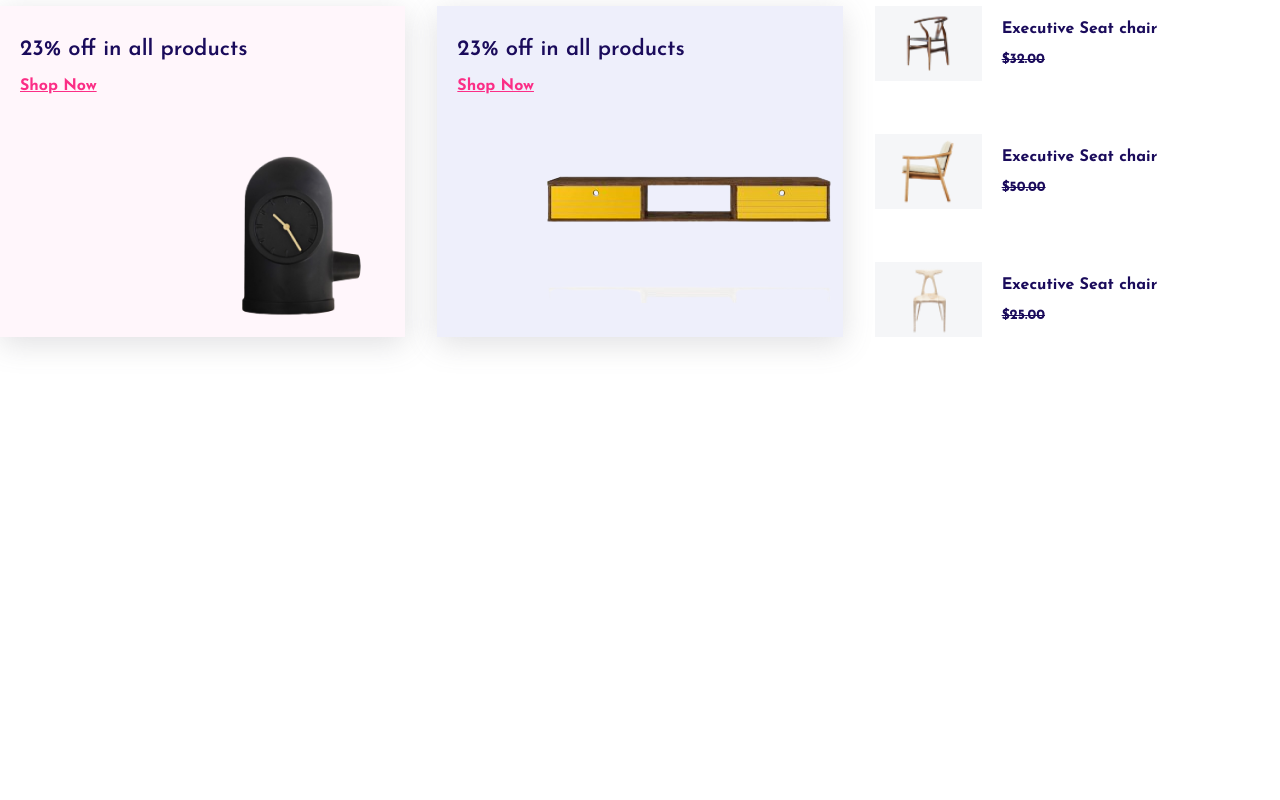
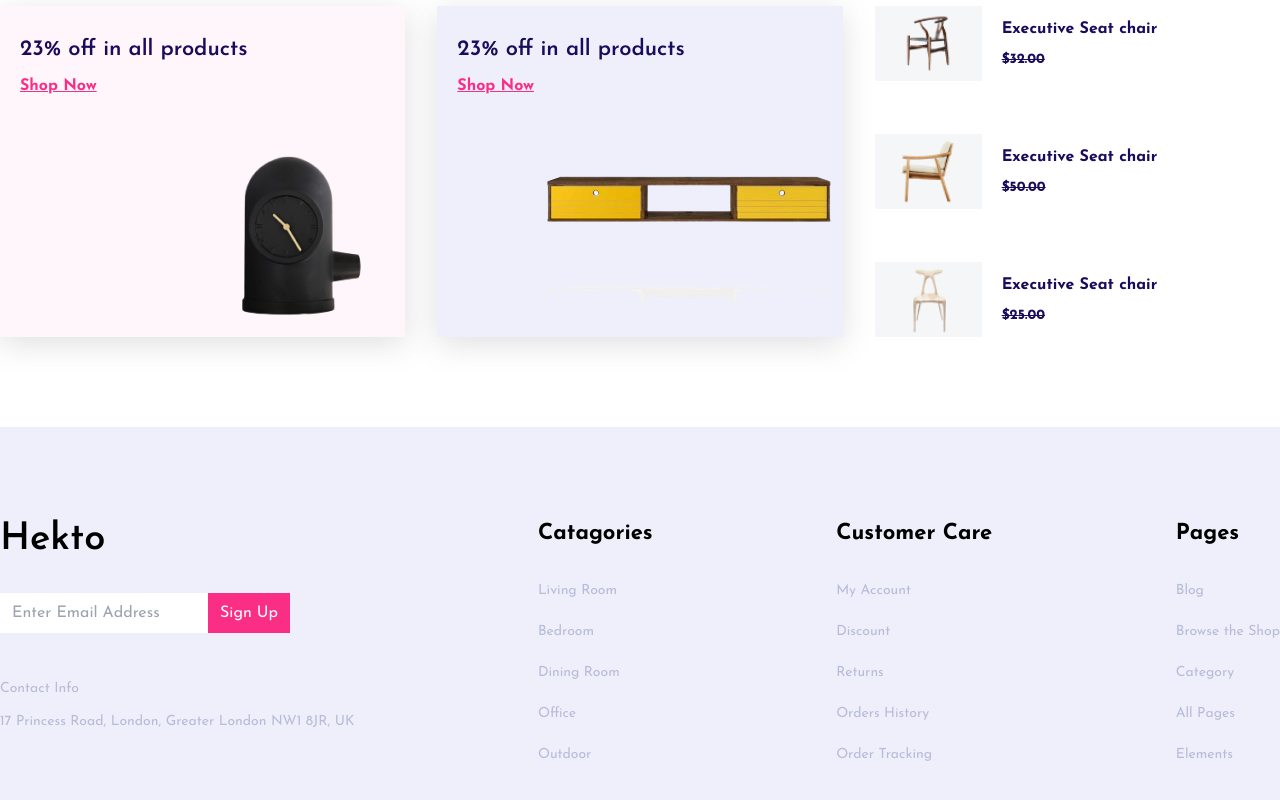
Before and after one commit to Piyashhasan/Hekto-Furniture-landing-page, a React (Vite) app: page /home in a window 1280 px wide. Shown: the part 4294-5094 px from the top of the page. Before the commit the page ends 4811 px from the top, so only its background shows below. Built offline with nearby package versions, Linux system fonts and the light colour scheme.

Commit message:
feat: Main footer + Responsive - Done

```diff
--- a/src/components/Home/DiscountAllProducts/DiscountAllProducts.tsx
+++ b/src/components/Home/DiscountAllProducts/DiscountAllProducts.tsx
@@ -8,7 +8,7 @@ import trendMiniThree from "../../../assets/image/trending-product/trend-mini-th
 const DiscountAllProducts = () => {
   return (
     <section className="wrapper">
-      <div className="py-[90px] px-[10px] xl:px-0">
+      <div className="pt-[90px] px-[10px] xl:px-0">
         <div className="grid grid-cols-1 gap-8 sm:grid-cols-2 md:grid-cols-2 lg:grid-cols-3">
           <div className="w-full bg-[#FFF6FB] shadow-[0px_7px_29px_0px_rgba(100,100,111,0.2)]">
             <div className="px-5 py-8">
--- /dev/null
+++ b/src/components/Home/Footer/Footer.tsx
@@ -0,0 +1,144 @@
+import { Link } from "react-router-dom";
+
+const Footer = () => {
+  return (
+    <section className="bg-[#EEEFFB]">
+      <footer className="wrapper">
+        <div className="py-[90px] px-[10px] xl:px-0">
+          <div className="flex flex-wrap gap-x-5 gap-y-10 justify-between">
+            <div className="w-full md:w-[350px] lg:w-auto">
+              <h3 className="text-black text-[38px] font-semibold leading-[46px]">
+                Hekto
+              </h3>
+              <div className="mt-[30px]">
+                <div className="flex items-center">
+                  <input
+                    className="w-52 outline-none py-2 px-3"
+                    type="text"
+                    placeholder="Enter Email Address"
+                  />
+                  <button className="bg-[#FB2E86] text-white text-[16px] leading-[24px] py-2 px-3">
+                    Sign Up
+                  </button>
+                </div>
+                <div className="text-[14px] text-[#B8BCD8] mt-[45px]">
+                  <p>Contact Info</p>
+                  <p className="mt-3">
+                    17 Princess Road, London, Greater London NW1 8JR, UK
+                  </p>
+                </div>
+              </div>
+            </div>
+
+            <div className="w-full md:w-[350px] lg:w-auto">
+              <h4 className="text-black text-[22px] font-bold leading-[33px]">
+                Catagories
+              </h4>
+              <div className="mt-[30px]">
+                <ul className="flex flex-col gap-y-5 text-[14px] text-[#B8BCD8]">
+                  <li>
+                    <Link className="hover:text-pink-400" to="#">
+                      Living Room
+                    </Link>
+                  </li>
+                  <li>
+                    <Link className="hover:text-pink-400" to="#">
+                      Bedroom
+                    </Link>
+                  </li>
+                  <li>
+                    <Link className="hover:text-pink-400" to="#">
+                      Dining Room
+                    </Link>
+                  </li>
+                  <li>
+                    <Link className="hover:text-pink-400" to="#">
+                      Office
+                    </Link>
+                  </li>
+                  <li>
+                    <Link className="hover:text-pink-400" to="#">
+                      Outdoor
+                    </Link>
+                  </li>
+                </ul>
+              </div>
+            </div>
+
+            <div className="w-full md:w-[350px] lg:w-auto">
+              <h4 className="text-black text-[22px] font-bold leading-[33px]">
+                Customer Care
+              </h4>
+              <div className="mt-[30px]">
+                <ul className="flex flex-col gap-y-5 text-[14px] text-[#B8BCD8]">
+                  <li>
+                    <Link className="hover:text-pink-400" to="#">
+                      My Account
+                    </Link>
+                  </li>
+                  <li>
+                    <Link className="hover:text-pink-400" to="#">
+                      Discount
+                    </Link>
+                  </li>
+                  <li>
+                    <Link className="hover:text-pink-400" to="#">
+                      Returns
+                    </Link>
+                  </li>
+                  <li>
+                    <Link className="hover:text-pink-400" to="#">
+                      Orders History
+                    </Link>
+                  </li>
+                  <li>
+                    <Link className="hover:text-pink-400" to="#">
+                      Order Tracking
+                    </Link>
+                  </li>
+                </ul>
+              </div>
+            </div>
+
+            <div className="w-full md:w-[350px] lg:w-auto">
+              <h4 className="text-black text-[22px] font-bold leading-[33px]">
+                Pages
+              </h4>
+              <div className="mt-[30px]">
+                <ul className="flex flex-col gap-y-5 text-[14px] text-[#B8BCD8]">
+                  <li>
+                    <Link className="hover:text-pink-400" to="#">
+                      Blog
+                    </Link>
+                  </li>
+                  <li>
+                    <Link className="hover:text-pink-400" to="#">
+                      Browse the Shop
+                    </Link>
+                  </li>
+                  <li>
+                    <Link className="hover:text-pink-400" to="#">
+                      Category
+                    </Link>
+                  </li>
+                  <li>
+                    <Link className="hover:text-pink-400" to="#">
+                      All Pages
+                    </Link>
+                  </li>
+                  <li>
+                    <Link className="hover:text-pink-400" to="#">
+                      Elements
+                    </Link>
+                  </li>
+                </ul>
+              </div>
+            </div>
+          </div>
+        </div>
+      </footer>
+    </section>
+  );
+};
+
+export default Footer;
--- a/src/pages/Home/Home.tsx
+++ b/src/pages/Home/Home.tsx
@@ -1,5 +1,6 @@
 import Banner from "../../components/Home/Banner/Banner";
 import FeatureProducts from "../../components/Home/FeatureProducts/FeatureProducts";
+import Footer from "../../components/Home/Footer/Footer";
 import LatestProducts from "../../components/Home/LatestProducts/LatestProducts";
 import MainNav from "../../components/Home/MainNav/MainNav";
 import ShopexOffer from "../../components/Home/ShopexOffer/ShopexOffer";
@@ -18,6 +19,7 @@ const Home = () => {
       <ShopexOffer />
       <UniqueFeature />
       <TrendingProducts />
+      <Footer />
     </>
   );
 };
```
